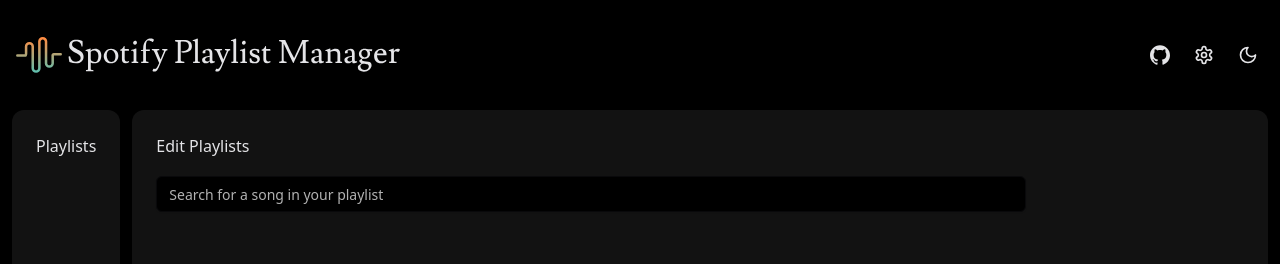
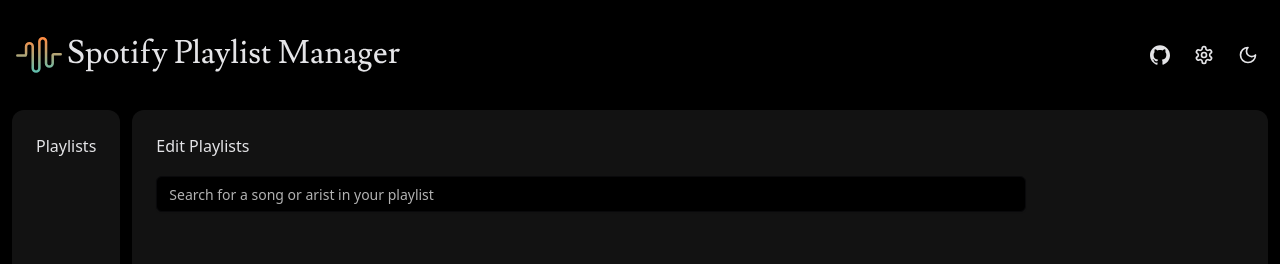
Before and after one commit to Zayatsoff/SpotifyPlaylistManager, a React (Vite) app: page /playlists in a window 1280 px wide. Shown: the top 264 px of the page. Built offline with nearby package versions, Linux system fonts and the light colour scheme.

Commit message:
Fixed search box

```diff
--- a/src/pages/PlaylistsPage.tsx
+++ b/src/pages/PlaylistsPage.tsx
@@ -227,7 +227,7 @@
             <div className="py-3 w-4/5 ">
               <Input
                 type="text"
-                placeholder="Search for a song in your playlist"
+                placeholder="Search for a song or arist in your playlist"
                 value={searchQuery}
                 onChange={(e) => setSearchQuery(e.target.value)}
                 className=" bg-background"
```
Also changed, not shown: 1 other file (tests, documents, lock files or other folders).
